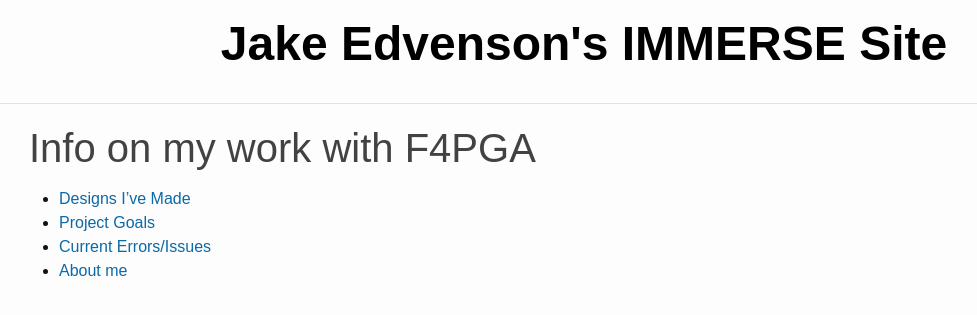
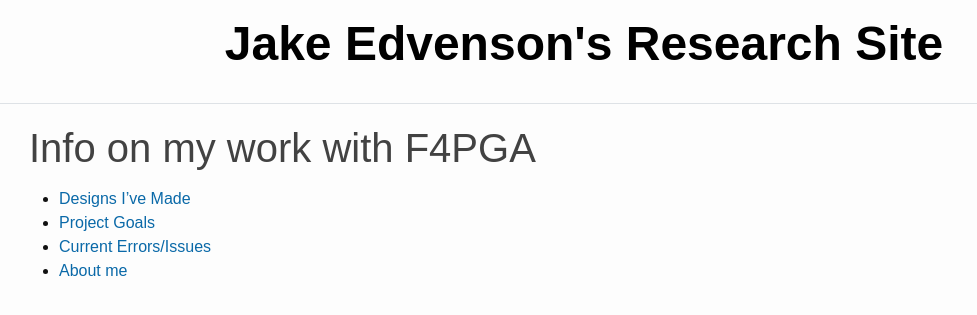
Before and after one commit to JakeEdvenson/JakeEdvenson.github.io, a Jekyll site: the page built from index.md, in a window 1280 px wide. Shown: the top 315 px of the page, without its empty margins (56-1033 px from the left). Built offline with Jekyll 4.4.1, drawn with Linux system fonts in a browser that asks for light colours.

Commit message:
Update _config.yml

```diff
--- a/_config.yml
+++ b/_config.yml
@@ -18,7 +18,7 @@
 # You can create any custom variable you would like, and they will be accessible
 # in the templates via {{ site.myvariable }}.
 
-title: Jake Edvenson's IMMERSE Site
+title: Jake Edvenson's Research Site
 
 baseurl: "" # the subpath of your site, e.g. /blog
 url: "https://jakeedvenson.github.io" # the base hostname & protocol for your site, e.g. http://example.com
```
